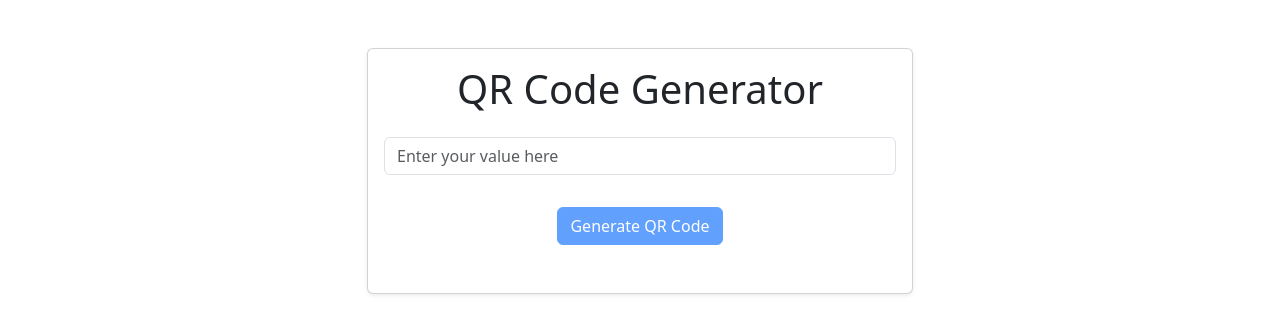
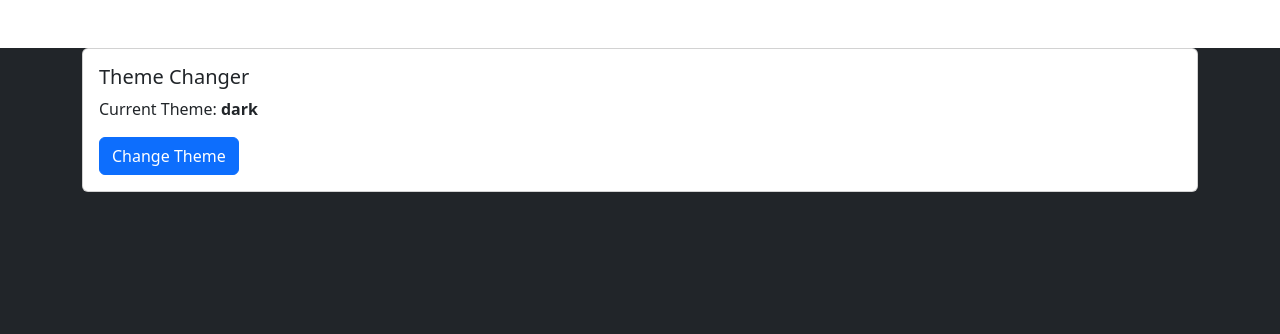
Before and after one commit to M-ahmad144/React, a React (Vite) app in the folder 25-reactjs-interview-projects/: page / in a window 1280 px wide. Shown: the top 334 px of the page. Built offline with nearby package versions, Linux system fonts and the light colour scheme.

Commit message:
Change Theme using custom hook

```diff
--- a/25-reactjs-interview-projects/src/App.jsx
+++ b/25-reactjs-interview-projects/src/App.jsx
@@ -8,6 +8,8 @@ import LoadData from "./components/load-more-data/LoadData";
 import TreeView from "./components/menu-tree-view/TreeView";
 import menus from "./components/menu-tree-view/data";
 import QrCode from "./components/QR-code-generator/QrCode";
+import ThemeChange from "./components/ChangeThemeUsingLocalHook/ThemeChange";
+
 
 
 function App() {
@@ -21,7 +23,9 @@ function App() {
         {/* <ImageSlider url={"https://picsum.photos/v2/list"} limit={10} page={2} /> */}
         {/* <LoadData limit={20} /> */}
         {/* <TreeView menus={menus} /> */}
-        <QrCode />
+        {/* <QrCode /> */}
+        <ThemeChange />
+
 
 
       </div>
--- /dev/null
+++ b/25-reactjs-interview-projects/src/components/ChangeThemeUsingLocalHook/ThemeChange.jsx
@@ -0,0 +1,33 @@
+import React from 'react';
+import useLocalStorage from './useLocalStorage';
+import 'bootstrap/dist/css/bootstrap.min.css'; // Import Bootstrap CSS
+
+const ThemeChange = () => {
+    const [theme, setTheme] = useLocalStorage('theme', 'dark');
+
+    const toggleTheme = () => {
+        setTheme(theme === 'dark' ? 'light' : 'dark');
+    };
+
+    return (
+        <div className={`container-fluid ${theme === 'dark' ? 'bg-dark text-light' : 'bg-light text-dark'}`}
+            style={{ minHeight: '100vh' }}>
+            <div className="container mt-5">
+                <div className="card">
+                    <div className="card-body">
+                        <h5 className="card-title">Theme Changer</h5>
+                        <p className="card-text">
+                            Current Theme: <strong>{theme}</strong>
+                        </p>
+                        <button className="btn btn-primary" onClick={toggleTheme}>
+                            Change Theme
+                        </button>
+
+                    </div>
+                </div>
+            </div>
+        </div>
+    );
+};
+
+export default ThemeChange;
--- /dev/null
+++ b/25-reactjs-interview-projects/src/components/ChangeThemeUsingLocalHook/useLocalStorage.jsx
@@ -0,0 +1,18 @@
+import React, { useState, useEffect } from 'react';
+
+export default function useLocalStorage(key, defaultValue) {
+    const [value, setValue] = useState(() => {
+        try {
+            const storedValue = localStorage.getItem(key);
+            return storedValue ? JSON.parse(storedValue) : defaultValue;
+        } catch (error) {
+            console.error(`Error retrieving localStorage key '${key}':`, error);
+            return defaultValue;
+        }
+    });
+    useEffect(() => {
+        localStorage.setItem(key, JSON.stringify(value));
+    }, [key, value]);
+
+    return [value, setValue];
+}
```
Also changed, not shown: 25-reactjs-interview-projects/src/components/ChangeThemeUsingLocalHook/SimpleThemeChange.jsx (added, +36 -0 lines).
